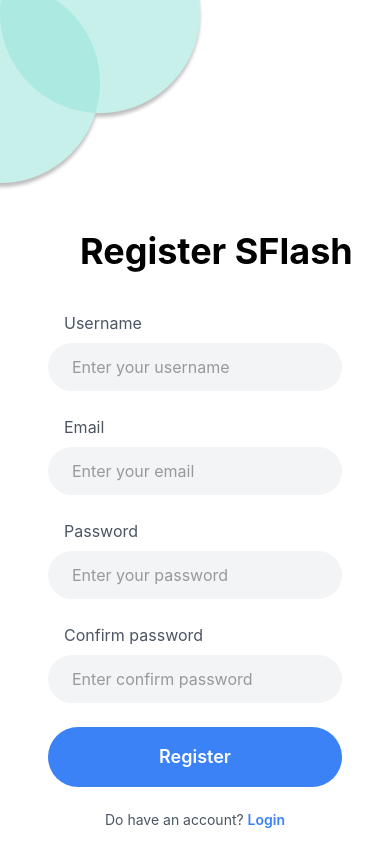
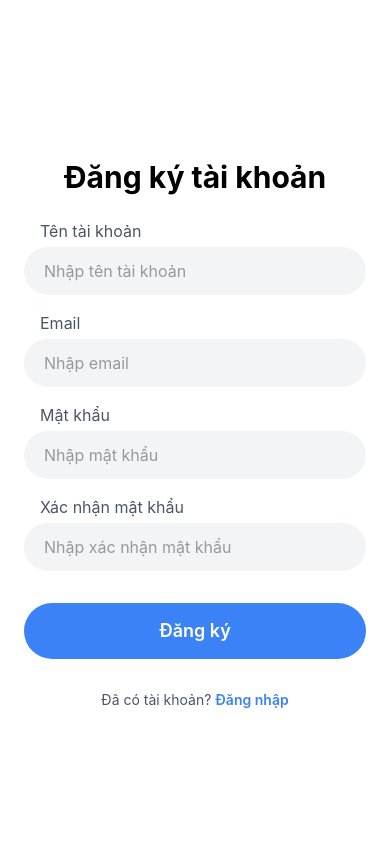
Before and after one commit to hapdev05/App_ghtk, a React Native app: screen /Register in a window 390 px wide. Built offline with nearby package versions, Linux system fonts and the light colour scheme.

Commit message:
fix UI auth

```diff
--- a/src/screens/auth/LoginScreen.tsx
+++ b/src/screens/auth/LoginScreen.tsx
@@ -106,14 +106,14 @@ const LoginScreen = () => {
       </View>
 
       <View className="pl-12">
-        <Text className="text-4xl font-bold pl-14 pt-20">Login SFlash</Text>
+        <Text className="text-4xl font-bold pl-4 pt-20">Đăng nhập SFlash</Text>
       </View>
 
       <View className="px-12 mt-10 space-y-6">
         <View className="space-y-2" >
-          <Text className="text-gray-600 text-base ml-4">Username</Text>
+          <Text className="text-gray-600 text-base ml-4">Tên tài khoản</Text>
           <TextInput
-            placeholder="Enter your username"
+            placeholder="Nhập tên tài khoản"
             className="bg-gray-100 rounded-full px-6 py-3 text-base"
             placeholderTextColor="#999"
             value={username}
@@ -124,9 +124,9 @@ const LoginScreen = () => {
         </View>
 
         <View className="space-y-2">
-          <Text className="text-gray-600 text-base ml-4">Password</Text>
+          <Text className="text-gray-600 text-base ml-4">Mật khẩu</Text>
           <TextInput
-            placeholder="Enter your password"
+            placeholder="Nhập mật khẩu"
             secureTextEntry
             className="bg-gray-100 rounded-full px-6 py-3 text-base"
             placeholderTextColor="#999"
@@ -136,7 +136,7 @@ const LoginScreen = () => {
         </View>
         {passwordError && (<Text className="text-red-500 text-xs">{passwordError}</Text>)}
         <TouchableOpacity>
-          <Text className="text-blue-500 text-right mr-4" onPress={()=>navigation.navigate("Forgot")}>Forgot Password?</Text>
+          <Text className="text-blue-500 text-right mr-4" onPress={()=>navigation.navigate("Forgot")}>Quên mật khẩu?</Text>
         </TouchableOpacity>
 
         {loginError && (<Text className="text-red-500 text-xs text-center">{loginError}</Text>)}
@@ -147,13 +147,13 @@ const LoginScreen = () => {
           disabled={isLoading}
         >
           <Text className="text-white text-center text-lg font-semibold">
-            {isLoading ? 'Logging in...' : 'Login'}
+            {isLoading ? 'Đang đăng nhập...' : 'Đăng nhập'}
           </Text>
         </TouchableOpacity>
         <View className="flex flex-row justify-center mt-6">
-          <Text className="text-gray-600">Don't have an account? </Text>
+          <Text className="text-gray-600">Chưa có tài khoản? </Text>
           <TouchableOpacity>
-            <Text className="text-blue-500 font-semibold" onPress={()=>navigation.navigate('Register')}>Sign Up</Text>
+            <Text className="text-blue-500 font-semibold" onPress={()=>navigation.navigate('Register')}>Đăng ký</Text>
           </TouchableOpacity>
         </View>
       </View>
--- a/src/screens/auth/RegisterSreen.tsx
+++ b/src/screens/auth/RegisterSreen.tsx
@@ -1,8 +1,12 @@
-import { View, Text, TouchableOpacity, TextInput, Image, Alert, ActivityIndicator } from 'react-native';
+import { View, Text, TouchableOpacity, TextInput, Image, Alert, ActivityIndicator, ScrollView, KeyboardAvoidingView, Platform, SafeAreaView } from 'react-native';
 import { useState } from 'react';
 import shape from "../../assets/images/shape.png"
 import { useNavigation } from '@react-navigation/native';
 import { register } from '../../services/auth.service';
+import { Dimensions } from 'react-native';
+
+const { width, height } = Dimensions.get('window');
+
 const RegisterScreen = () => {
   const navigation = useNavigation<any>();
   const [email, setEmail] = useState('');
@@ -38,6 +42,7 @@ const RegisterScreen = () => {
     setConfirmPassword(text);
     setPasswordMatch(password === text);
   };
+
   const handleRegister = async () => {
     if (!email || !username || !password || !confirmPassword) {
       Alert.alert('Lỗi', 'Vui lòng điền đầy đủ thông tin');
@@ -72,22 +77,28 @@ const RegisterScreen = () => {
       setLoading(false);
     }
   };
+
   return (
-    <View className="flex-1 bg-white">
-      <View className="w-full">
-        <Image source={shape}  resizeMode="cover" />
+    <SafeAreaView className="flex-1 bg-white">
+      <KeyboardAvoidingView
+        behavior={Platform.OS === "ios" ? "padding" : "height"}
+        className="flex-1"
+      >
+        <ScrollView
+          className="flex-1"
+          showsVerticalScrollIndicator={false}
+          contentContainerStyle={{ flexGrow: 1, paddingTop: height * 0.15 }}
+        >
+          <View className="px-6 pt-8">
+            <Text className="text-3xl font-bold text-center">Đăng ký tài khoản</Text>
           </View>
 
-      <View className="pl-12">
-        <Text className="text-4xl font-bold pl-8 pt-10">Register SFlash</Text>
-      </View>
-
-      <View className="px-12 mt-10 space-y-6">
-        <View className="space-y-2">
-          <Text className="text-gray-600 text-base ml-4">Username</Text>
+          <View className="px-6 mt-6 space-y-4 flex-1">
+            <View className="space-y-1">
+              <Text className="text-gray-600 text-base ml-4">Tên tài khoản</Text>
               <TextInput
-            placeholder="Enter your username"
-            className="bg-gray-100 rounded-full px-6 py-3 text-base"
+                placeholder="Nhập tên tài khoản"
+                className="bg-gray-100 rounded-full px-5 py-3 text-base"
                 placeholderTextColor="#999"
                 value={username}
                 onChangeText={setUsername}
@@ -95,11 +106,11 @@ const RegisterScreen = () => {
               />
             </View>
 
-        <View className="space-y-2">
+            <View className="space-y-1">
               <Text className="text-gray-600 text-base ml-4">Email</Text>
               <TextInput
-            placeholder="Enter your email"
-            className="bg-gray-100 rounded-full px-6 py-3 text-base"
+                placeholder="Nhập email"
+                className="bg-gray-100 rounded-full px-5 py-3 text-base"
                 placeholderTextColor="#999"
                 value={email}
                 onChangeText={setEmail}
@@ -108,38 +119,39 @@ const RegisterScreen = () => {
               />
             </View>
 
-        <View className="space-y-2">
-          <Text className="text-gray-600 text-base ml-4">Password</Text>
+            <View className="space-y-1">
+              <Text className="text-gray-600 text-base ml-4">Mật khẩu</Text>
               <TextInput
-            placeholder="Enter your password"
+                placeholder="Nhập mật khẩu"
                 secureTextEntry
-            className={`bg-gray-100 rounded-full px-6 py-3 text-base ${passwordError ? 'border-2 border-red-500' : ''}`}
+                className={`bg-gray-100 rounded-full px-5 py-3 text-base ${passwordError ? 'border-2 border-red-500' : ''}`}
                 placeholderTextColor="#999"
                 value={password}
                 onChangeText={handlePasswordChange}
-            style={{ fontFamily: 'System' }}
               />
               {passwordError ? (
-            <Text className="text-red-500 text-sm ml-4 mt-1">{passwordError}</Text>
+                <Text className="text-red-500 text-sm ml-4">{passwordError}</Text>
               ) : null}
             </View>
-        <View className="space-y-2">
-          <Text className="text-gray-600 text-base ml-4">Confirm password</Text>
+
+            <View className="space-y-1">
+              <Text className="text-gray-600 text-base ml-4">Xác nhận mật khẩu</Text>
               <TextInput
-            placeholder="Enter confirm password"
+                placeholder="Nhập xác nhận mật khẩu"
                 secureTextEntry
-            className={`bg-gray-100 rounded-full px-6 py-3 text-base ${!passwordMatch && confirmPassword ? 'border-2 border-red-500' : ''}`}
+                className={`bg-gray-100 rounded-full px-5 py-3 text-base ${!passwordMatch && confirmPassword ? 'border-2 border-red-500' : ''}`}
                 placeholderTextColor="#999"
                 value={confirmPassword}
                 onChangeText={handleConfirmPasswordChange}
-            style={{ fontFamily: 'System' }}
               />
               {!passwordMatch && confirmPassword ? (
-            <Text className="text-red-500 text-sm ml-4 mt-1">Mật khẩu không khớp</Text>
+                <Text className="text-red-500 text-sm ml-4">Mật khẩu không khớp</Text>
               ) : null}
             </View>
+
+            <View className="pt-4">
               <TouchableOpacity
-          className="bg-blue-500 rounded-full py-4"
+                className="bg-blue-500 rounded-full py-3.5"
                 onPress={handleRegister}
                 disabled={loading}
               >
@@ -147,18 +159,22 @@ const RegisterScreen = () => {
                   <ActivityIndicator color="white" />
                 ) : (
                   <Text className="text-white text-center text-lg font-semibold">
-              Register
+                    Đăng ký
                   </Text>
                 )}
               </TouchableOpacity>
-        <View className="flex-row justify-center mt-6">
-          <Text className="text-gray-600">Do have an account? </Text>
-          <TouchableOpacity>
-            <Text className="text-blue-500 font-semibold" onPress={()=>navigation.navigate('Login')}>Login</Text>
+            </View>
+
+            <View className="flex-row justify-center pt-4 pb-6">
+              <Text className="text-gray-600">Đã có tài khoản? </Text>
+              <TouchableOpacity onPress={() => navigation.navigate('Login')}>
+                <Text className="text-blue-500 font-semibold">Đăng nhập</Text>
               </TouchableOpacity>
             </View>
           </View>
-    </View>
+        </ScrollView>
+      </KeyboardAvoidingView>
+    </SafeAreaView>
   );
 };
 
```
Lines whose indentation alone changed are shown as unchanged.
